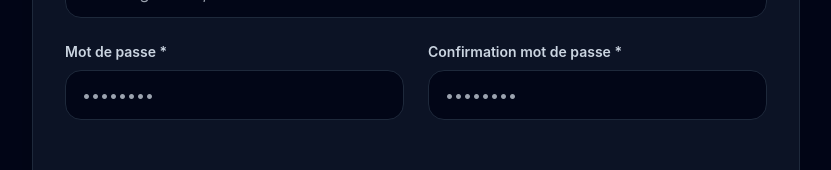
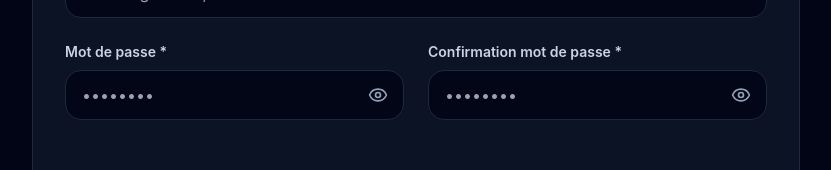
Before and after one commit to nickyshone62-ship-it/livraison, a Next.js app: page /inscription in a window 1280 px wide. Shown: the part 752-922 px from the top of the page, without its empty margins (224-1055 px from the left). Built offline with nearby package versions, Linux system fonts and the light colour scheme; no server answers.

Commit message:
feat: boutons oeil affichage masquage mots de passe connexion inscription admin

```diff
--- a/src/app/connexion/page.tsx
+++ b/src/app/connexion/page.tsx
@@ -3,7 +3,7 @@
 import React, { useState, Suspense } from 'react';
 import Link from 'next/link';
 import { useRouter, useSearchParams } from 'next/navigation';
-import { Truck, ArrowRight, Lock, UserCheck } from 'lucide-react';
+import { Truck, ArrowRight, Lock, UserCheck, Eye, EyeOff } from 'lucide-react';
 import { AdminSecretModal } from '@/components/AdminSecretModal';
 
 function ConnexionForm() {
@@ -13,6 +13,7 @@
 
   const [identifier, setIdentifier] = useState('');
   const [password, setPassword] = useState('');
+  const [showPassword, setShowPassword] = useState(false);
   const [loading, setLoading] = useState(false);
   const [error, setError] = useState<string | null>(null);
 
@@ -94,13 +95,21 @@
               <Lock className="w-5 h-5" />
             </div>
             <input
-              type="password"
+              type={showPassword ? 'text' : 'password'}
               required
               value={password}
               onChange={(e) => setPassword(e.target.value)}
               placeholder="••••••••"
-              className="block w-full pl-12 pr-4 py-3.5 bg-slate-950 border border-slate-800 rounded-2xl text-white placeholder-slate-500 focus:outline-none focus:ring-2 focus:ring-amber-500 focus:border-transparent transition-all"
+              className="block w-full pl-12 pr-12 py-3.5 bg-slate-950 border border-slate-800 rounded-2xl text-white placeholder-slate-500 focus:outline-none focus:ring-2 focus:ring-amber-500 focus:border-transparent transition-all"
             />
+            <button
+              type="button"
+              onClick={() => setShowPassword(!showPassword)}
+              className="absolute inset-y-0 right-0 pr-4 flex items-center text-slate-400 hover:text-white transition-colors cursor-pointer"
+              title={showPassword ? 'Masquer le mot de passe' : 'Afficher le mot de passe'}
+            >
+              {showPassword ? <EyeOff className="w-5 h-5" /> : <Eye className="w-5 h-5" />}
+            </button>
           </div>
         </div>
 
--- a/src/app/inscription/page.tsx
+++ b/src/app/inscription/page.tsx
@@ -3,7 +3,7 @@
 import React, { useState } from 'react';
 import Link from 'next/link';
 import { useRouter } from 'next/navigation';
-import { Truck, User, Bike, ArrowRight, Upload, CheckCircle2, Image as ImageIcon, Trash2, Camera } from 'lucide-react';
+import { Truck, User, Bike, ArrowRight, Upload, CheckCircle2, Image as ImageIcon, Trash2, Camera, Eye, EyeOff } from 'lucide-react';
 import { AdminSecretModal } from '@/components/AdminSecretModal';
 
 export default function InscriptionPage() {
@@ -17,6 +17,8 @@
   const [address, setAddress] = useState('');
   const [password, setPassword] = useState('');
   const [confirmPassword, setConfirmPassword] = useState('');
+  const [showPassword, setShowPassword] = useState(false);
+  const [showConfirmPassword, setShowConfirmPassword] = useState(false);
 
   // Driver fields (Immatriculation retirée)
   const [vehicleType, setVehicleType] = useState('motorcycle');
@@ -264,26 +266,46 @@
 
             <div>
               <label className="block text-sm font-semibold text-slate-300 mb-2">Mot de passe *</label>
+              <div className="relative">
                 <input
-                type="password"
+                  type={showPassword ? 'text' : 'password'}
                   required
                   value={password}
                   onChange={(e) => setPassword(e.target.value)}
                   placeholder="••••••••"
-                className="w-full px-4 py-3 bg-slate-950 border border-slate-800 rounded-2xl text-white focus:ring-2 focus:ring-amber-500 outline-none"
+                  className="w-full pl-4 pr-12 py-3 bg-slate-950 border border-slate-800 rounded-2xl text-white focus:ring-2 focus:ring-amber-500 outline-none"
                 />
+                <button
+                  type="button"
+                  onClick={() => setShowPassword(!showPassword)}
+                  className="absolute right-4 top-1/2 -translate-y-1/2 text-slate-400 hover:text-white transition-colors cursor-pointer"
+                  title={showPassword ? 'Masquer le mot de passe' : 'Afficher le mot de passe'}
+                >
+                  {showPassword ? <EyeOff className="w-5 h-5" /> : <Eye className="w-5 h-5" />}
+                </button>
+              </div>
             </div>
 
             <div>
               <label className="block text-sm font-semibold text-slate-300 mb-2">Confirmation mot de passe *</label>
+              <div className="relative">
                 <input
-                type="password"
+                  type={showConfirmPassword ? 'text' : 'password'}
                   required
                   value={confirmPassword}
                   onChange={(e) => setConfirmPassword(e.target.value)}
                   placeholder="••••••••"
-                className="w-full px-4 py-3 bg-slate-950 border border-slate-800 rounded-2xl text-white focus:ring-2 focus:ring-amber-500 outline-none"
+                  className="w-full pl-4 pr-12 py-3 bg-slate-950 border border-slate-800 rounded-2xl text-white focus:ring-2 focus:ring-amber-500 outline-none"
                 />
+                <button
+                  type="button"
+                  onClick={() => setShowConfirmPassword(!showConfirmPassword)}
+                  className="absolute right-4 top-1/2 -translate-y-1/2 text-slate-400 hover:text-white transition-colors cursor-pointer"
+                  title={showConfirmPassword ? 'Masquer le mot de passe' : 'Afficher le mot de passe'}
+                >
+                  {showConfirmPassword ? <EyeOff className="w-5 h-5" /> : <Eye className="w-5 h-5" />}
+                </button>
+              </div>
             </div>
           </div>
 
--- a/src/components/AdminSecretModal.tsx
+++ b/src/components/AdminSecretModal.tsx
@@ -2,7 +2,7 @@
 
 import React, { useState } from 'react';
 import { useRouter } from 'next/navigation';
-import { ShieldCheck, Truck, KeyRound } from 'lucide-react';
+import { ShieldCheck, Truck, KeyRound, Eye, EyeOff } from 'lucide-react';
 
 interface AdminSecretModalProps {
   isOpen: boolean;
@@ -12,6 +12,7 @@
 export function AdminSecretModal({ isOpen, onClose }: AdminSecretModalProps) {
   const router = useRouter();
   const [adminCodeInput, setAdminCodeInput] = useState('');
+  const [showCode, setShowCode] = useState(false);
   const [error, setError] = useState('');
   const [loading, setLoading] = useState(false);
 
@@ -83,14 +84,22 @@
               <KeyRound className="w-5 h-5" />
             </div>
             <input
-              type="password"
+              type={showCode ? 'text' : 'password'}
               required
               autoFocus
               value={adminCodeInput}
               onChange={(e) => setAdminCodeInput(e.target.value)}
               placeholder="Code secret..."
-              className="w-full pl-12 pr-4 py-3.5 text-center text-lg font-bold font-mono bg-slate-950 border border-slate-700 rounded-2xl text-white placeholder-slate-500 focus:outline-none focus:ring-2 focus:ring-amber-500 focus:border-transparent transition-all"
+              className="w-full pl-12 pr-12 py-3.5 text-center text-lg font-bold font-mono bg-slate-950 border border-slate-700 rounded-2xl text-white placeholder-slate-500 focus:outline-none focus:ring-2 focus:ring-amber-500 focus:border-transparent transition-all"
             />
+            <button
+              type="button"
+              onClick={() => setShowCode(!showCode)}
+              className="absolute inset-y-0 right-0 pr-4 flex items-center text-slate-400 hover:text-white transition-colors cursor-pointer"
+              title={showCode ? 'Masquer le code secret' : 'Afficher le code secret'}
+            >
+              {showCode ? <EyeOff className="w-5 h-5" /> : <Eye className="w-5 h-5" />}
+            </button>
           </div>
 
           <div className="flex gap-3">
```
Lines whose indentation alone changed are shown as unchanged.
